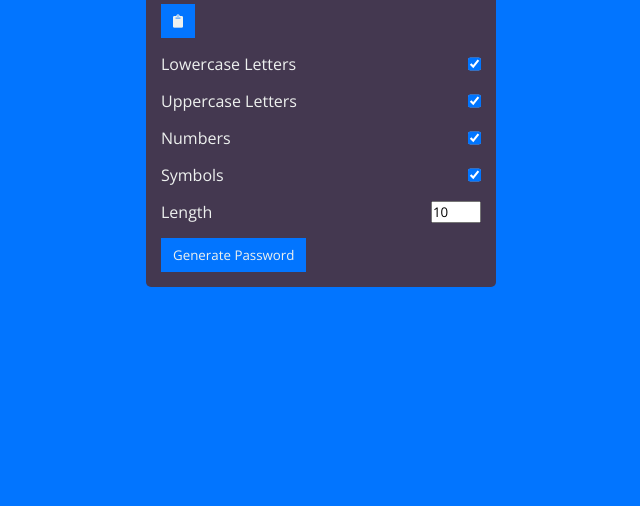
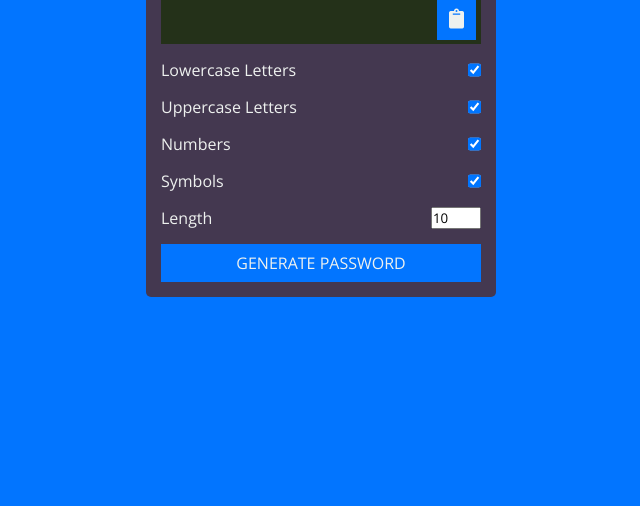
Before and after one commit to Jamflynt/PasswordGenerator, a plain HTML site: page index.html in a window 1280 px wide. Shown: the part 294-800 px from the top of the page, without its empty margins (319-959 px from the left). Drawn offline with nearby package versions, Linux system fonts and the light colour scheme.

Commit message:
Started population app.js file. Created character generator functions.

```diff
--- a/app.js
+++ b/app.js
@@ -1 +1,51 @@
 console.log("HELLO YOU BEAUTIFUL WORLD YOU");
+
+// Password Generator
+
+// Character Generator Functions
+
+// Function that accepts a string value as an argument and returns a random index number from the string
+function randomIndex(str){
+    return Math.floor(Math.random() * str.length);
+}
+// Example of the randomIndex function
+console.log(randomIndex(`chicken`));; // 0, 1, 2, 3, 4, 5, 6
+
+//
+function getRandomLower(){
+    const letters = `abcdefghijklmnopqrstuvwxyz`;
+    // Returning a random letter using a random index in the "letters" string
+    return letters[randomIndex(letters)];
+}
+
+// Example of the getRandomLower function
+console.log(getRandomLower()); // Random lowercase letter
+
+//
+function getRandomUpper(){
+    // Running the "getRandomLower" function to create a random letter and setting that value to the letter variable
+    const letter = getRandomLower();
+    // Changing the random letter to an uppercase letter and returning it from the function
+    return letter.toUpperCase();
+}
+
+console.log(getRandomUpper()); // Random uppercase letter
+
+// Function that returns a random number (aka Random string value of a number)
+function getRandomNumber(){
+    const numbers = `0123456789`;
+    //
+    return numbers[randomIndex(numbers)];
+}
+
+// Example of the getRandomNumber function
+console.log(getRandomNumber()); // Random number from the "numbers" string
+
+// Function that returns a random symbol
+function getRandomSymbol(){
+    const symbol = `!@#$%^&*(){}[]=<>/,.`;
+    // Returning a random symbol using a random index in the "symbols" string
+    return symbol[randomIndex(symbol)];
+}
+
+// Commit After Generators
--- a/style.css
+++ b/style.css
@@ -49,3 +49,30 @@ h2 {
     width: 350px;
     border-radius: 5px;
 }
+
+#result-container {
+    background-color: #243119;
+    height: 50px;
+    font-size: 18px;
+    letter-spacing: 1px;
+    padding: 10px 5px 10px 10px;
+    display: flex;
+    justify-content: space-between;
+    align-items: center;
+}
+
+#clipboard {
+    font-size: 20px;
+}
+
+#generate {
+    font-size: 16px;
+    width: 100%;
+    text-transform: uppercase;
+}
+
+@media (max-width: 400px) {
+    #result-container {
+        font-size: 14px;
+    }
+}
```
